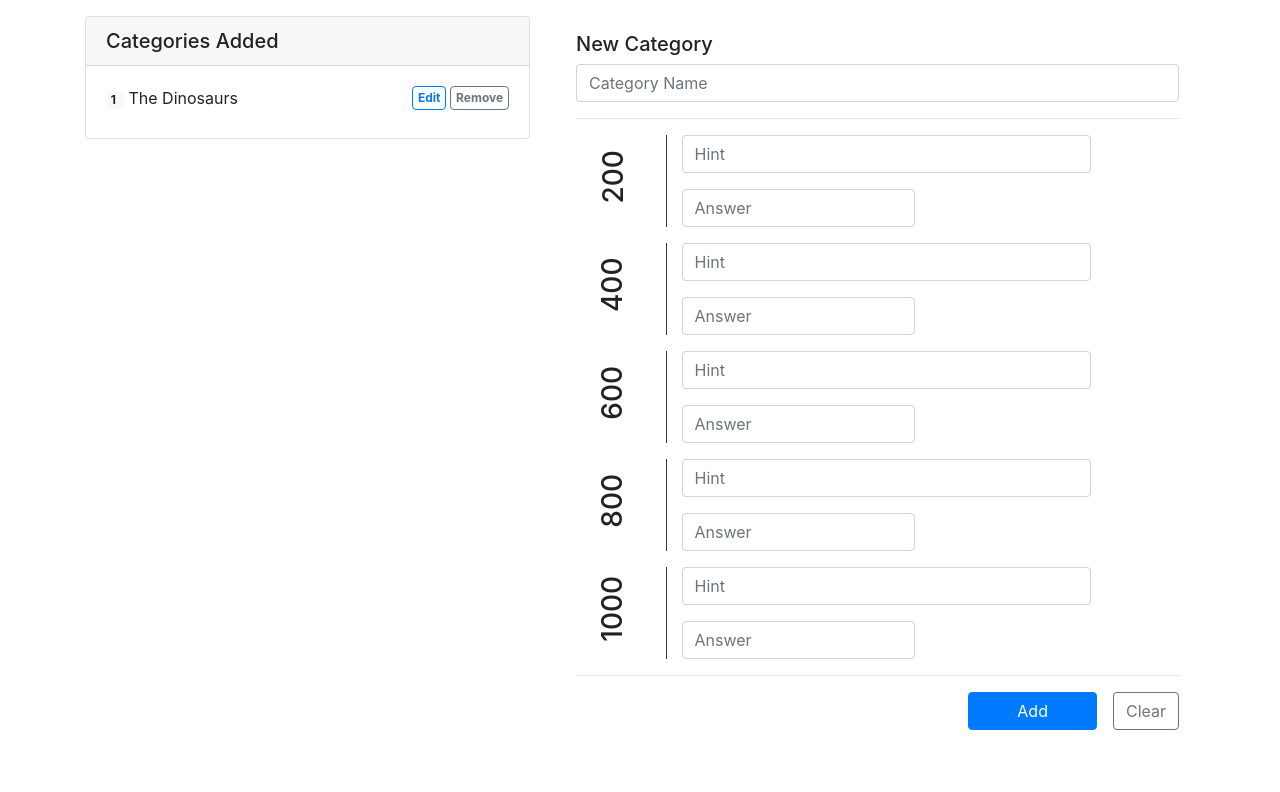
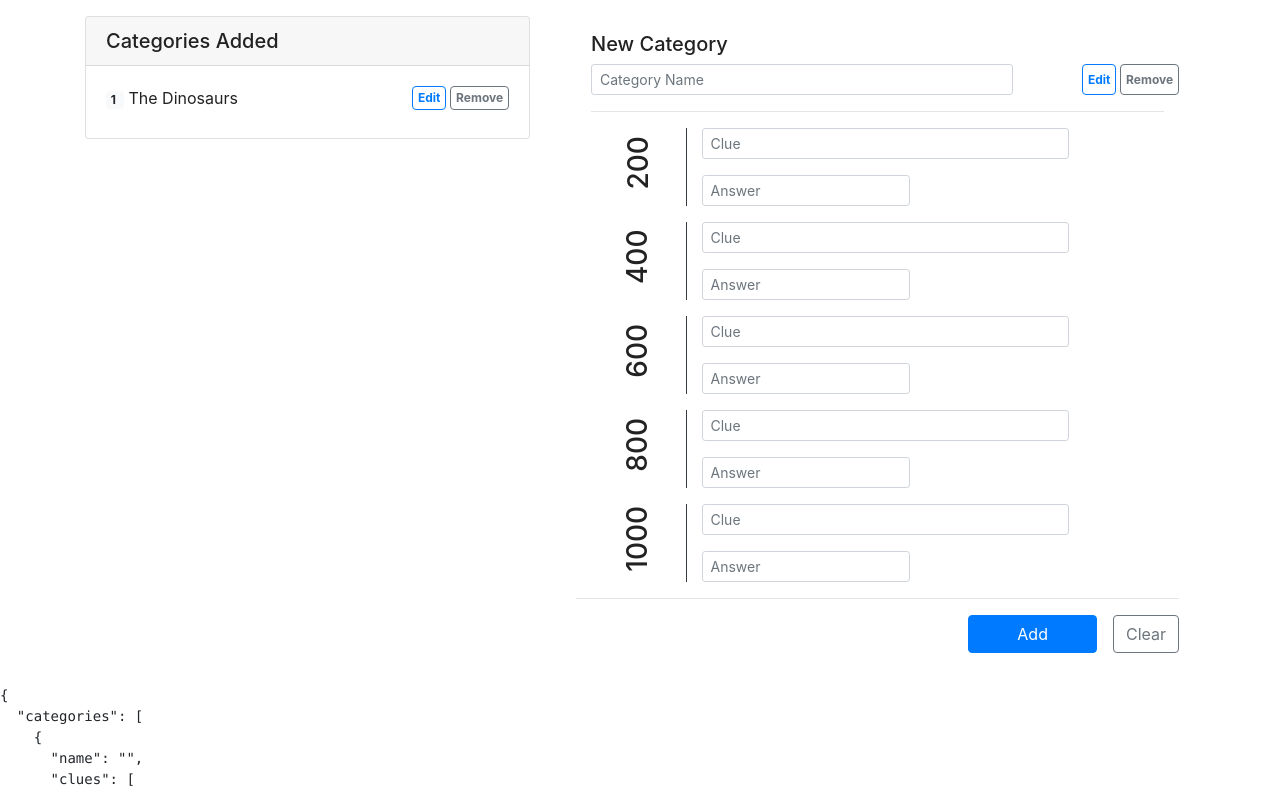
Before and after one commit to rubenitsky/ng-jeopardy, an Angular app: page /category in a window 1280 px wide. Shown: the top 792 px of the page. Built offline with nearby package versions, Linux system fonts and the light colour scheme.

Commit message:
Working nested FormArrays for categories

```diff
--- a/src/app/category-entry/category-entry.component.html
+++ b/src/app/category-entry/category-entry.component.html
@@ -21,43 +21,52 @@
     </div>
 
     <div class="col col-sm-12 col-md-6 col-xl-7">
-      <form class="p-3" [formGroup]="categoryFormGroup" (ngSubmit)="addCategory(categoryFormGroup)">
-        <div class="form-group">
+      <form class="p-3" [formGroup]="categoryListFormGroup">
+
+        <div formArrayName="categories">
+          <div class="form-group" *ngFor="let categoryItem of categoryListFormGroup.get('categories').controls; let i = index">
+            <div class="col" formGroupName="{{i}}">
+            <h5>New Category</h5>
             <div class="row mb-3">
               <div class="col">
-              <h5>New Category</h5>
                 <input type="text"
-                     class="form-control"
+                       class="form-control form-control-sm"
                        placeholder="Category Name"
-                     [formControl]="nameFormControl">
+                       formControlName="name">
+              </div>
+              <div class="col-3 d-flex flex-row justify-content-end p-0">
+                <button type="button" class="btn btn-outline-primary btn-sm badge mr-1">Edit</button>
+                <button type="button" class="btn btn-outline-secondary btn-sm badge">Remove</button>
               </div>
             </div>
             <hr>
 
-          <div formArrayName="clues">
+              <div formGroupName="clues">
                 <div class="row mb-3"
-                 *ngFor="let hintAnswer of categoryFormGroup.get('clues').controls;
-                   let clueIndex = index;" [formGroupName]="clueIndex">
+                     *ngFor="let hintAnswer of getCategoryCluesControlList(categoryItem).controls; let j = index">
+                  <div formGroupName="{{j}}" class="d-flex col">
                     <div class="d-flex col-2 border-right border-dark justify-content-center align-items-center">
-                <h3 class="rotate-270">{{hintAnswer.get('score').value}}</h3>
+                      <h3 class="rotate-270">{{getClueScore(hintAnswer)}}</h3>
                     </div>
-              <div class="col-10">
+                    <div class="col">
                       <div class="form-group row">
                         <div class="col-sm-10">
-                    <input id="hint-{{hintAnswer.get('score').value}}"
+                          <input name="hint-{{getClueScore(hintAnswer)}}"
                                  type="text"
-                           class="form-control"
-                           placeholder="Hint"
+                                 class="form-control form-control-sm"
+                                 placeholder="Clue"
                                  formControlName="clue">
                         </div>
                       </div>
                       <div class="form-group row mb-0">
                         <div class="col-sm-6">
-                    <input id="answer-{{hintAnswer.get('score').value}}"
+                          <input name="answer-{{getClueScore(hintAnswer)}}"
                                  type="text"
-                           class="form-control"
+                                 class="form-control form-control-sm"
                                  placeholder="Answer"
                                  formControlName="answer">
+                        </div>
+                      </div>
                     </div>
                   </div>
                 </div>
@@ -72,7 +81,10 @@
               </div>
             </div>
           </div>
+        </div>
+
       </form>
     </div>
   </div>
 </div>
+<pre>{{ categoryListFormGroup.value | json }}</pre>
--- a/src/app/category-entry/category-entry.component.ts
+++ b/src/app/category-entry/category-entry.component.ts
@@ -1,7 +1,7 @@
 import {Component, EventEmitter, OnInit, Output} from '@angular/core';
 import {CATEGORY_COUNT, HintValues} from "../shared/enums";
 import {Category} from "../shared/category";
-import {FormArray, FormControl, FormGroup, Validators} from "@angular/forms";
+import {AbstractControl, FormArray, FormControl, FormGroup, Validators} from "@angular/forms";
 import {Clue} from "../shared/clue";
 
 @Component({
@@ -29,16 +29,17 @@ export class CategoryEntryComponent implements OnInit {
     'answer': this.answerFormControl
   });
 
+  public categoryListArray = new FormArray([]);
+  public categoryListFormGroup = new FormGroup({
+    categories: this.categoryListArray
+  });
+
   public categoryHintsFormArray = new FormArray([]);
-  public categoryFormGroup = new FormGroup({
-    'name': this.nameFormControl,
-    'clues': this.categoryHintsFormArray
-  });
 
   constructor() {}
 
   ngOnInit() {
-    this.setHintForm();
+    this.generateNewCategoryFormGroup();
 
     this.categoryList.push(new Category('The Dinosaurs', [
       new Clue(200, 'ras at nibh nec tortor sollicitudin rhoncus ac vel quam.'),
@@ -49,10 +50,25 @@ export class CategoryEntryComponent implements OnInit {
     ]));
   }
 
-  public setHintForm() {
+  public generateNewCategoryFormGroup(): void {
+    this.categoryListArray.push(
+      new FormGroup({
+        'name': this.nameFormControl,
+        'clues': this.generateClueAnswerFormArray()
+      })
+    );
+    console.log(this.categoryListFormGroup);
+    console.log('List Array: ', this.categoryListArray);
+  }
+
+  public generateClueAnswerFormArray(): FormArray {
+    const tempClueAnswerFormArray = new FormArray([]);
+
     this.HINT_VALUES.forEach(hint => {
-      this.categoryHintsFormArray.push(this.generateHintAnswerFormGroup(hint))
+      tempClueAnswerFormArray.push(this.generateHintAnswerFormGroup(hint))
     });
+
+    return tempClueAnswerFormArray;
   }
 
   private generateHintAnswerFormGroup(level: string): FormGroup {
@@ -77,4 +93,18 @@ export class CategoryEntryComponent implements OnInit {
     clues.forEach(clue => result.push( new Clue(clue.score, clue.clue, clue.answer) ));
     return result;
   }
+
+  public getFormGroupControl(categoryItem: AbstractControl, controlName: string): FormControl {
+    console.log(controlName, categoryItem, categoryItem.get(controlName));
+    return categoryItem.get(controlName) as FormControl;
+  }
+
+  public getCategoryCluesControlList(categoryItem: AbstractControl): FormArray {
+    console.log('Category Clue List: ', categoryItem, categoryItem.get('clues') as FormArray);
+    return categoryItem.get('clues') as FormArray;
+  }
+
+  public getClueScore(clue: AbstractControl): number {
+    return clue.get('score').value;
+  }
 }
```
Lines whose indentation alone changed are shown as unchanged.
